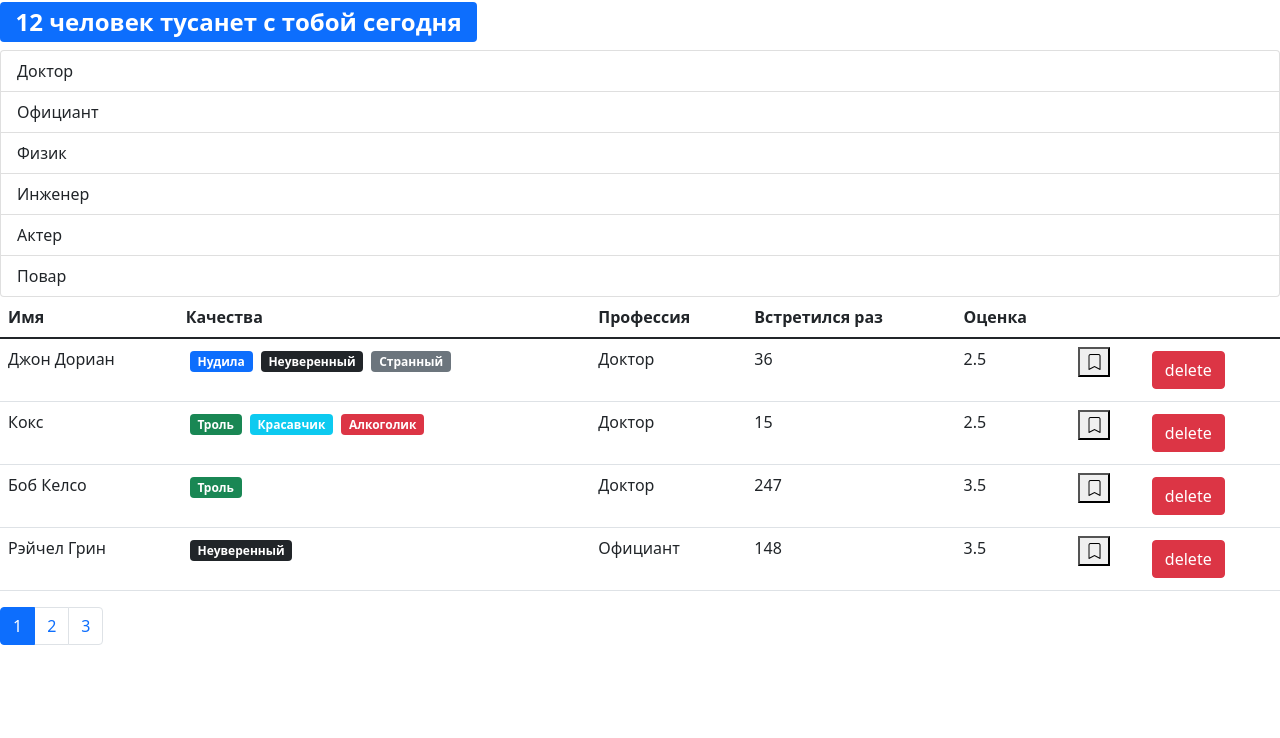
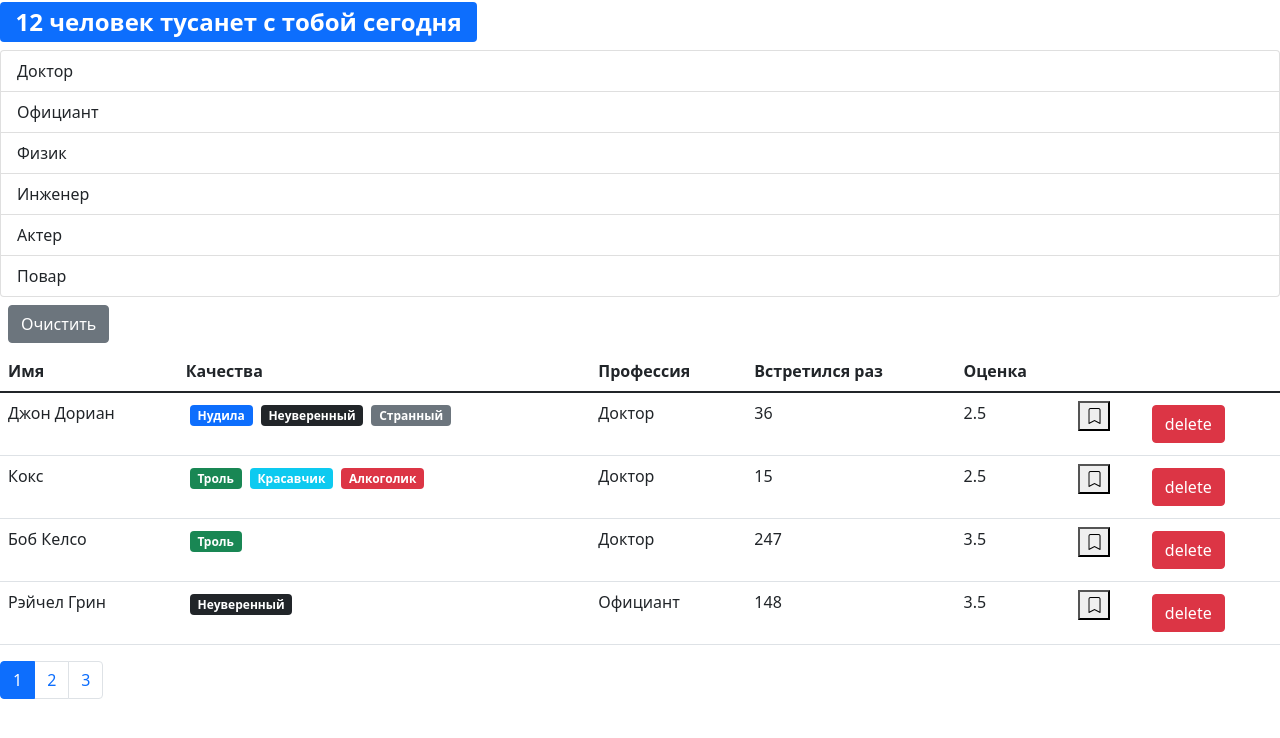
Before and after one commit to eximenz/dating-company, a Next.js app: page / in a window 1280 px wide. Shown: the top 738 px of the page. Built offline with nearby package versions, Linux system fonts and the light colour scheme.

Commit message:
added a filter reset button

```diff
--- a/src/app/components/users.jsx
+++ b/src/app/components/users.jsx
@@ -26,10 +26,17 @@ const Users = ({ users: allUsers, ...rest }) => {
     const filtredUsers = selectedProf
         ? allUsers.filter(user => user.profession === selectedProf)
         : allUsers;
+
     const userCrop = paginate(filtredUsers, currentPage, pageSize);
+
+    const clearFilter = () => {
+        setSelectedProf();
+    };
+
     return (
         <>
             {professions && (
+                <>
                     <GroupList
                         selectedItem={selectedProf}
                         items={professions}
@@ -37,6 +44,10 @@ const Users = ({ users: allUsers, ...rest }) => {
                         valueProperty="_id"
                         contentProperty="name"
                     />
+                    <button className="btn btn-secondary m-2" onClick={() => clearFilter()}>
+                        Очистить
+                    </button>
+                </>
             )}
             {count > 0 && (
                 <table className="table">
```
Lines whose indentation alone changed are shown as unchanged.
